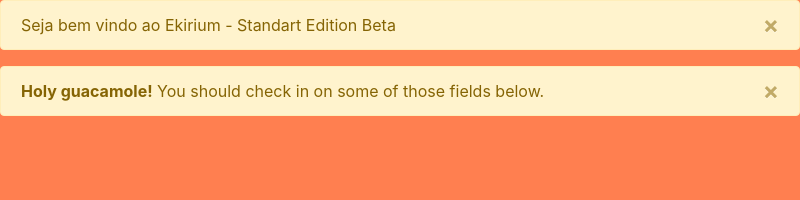
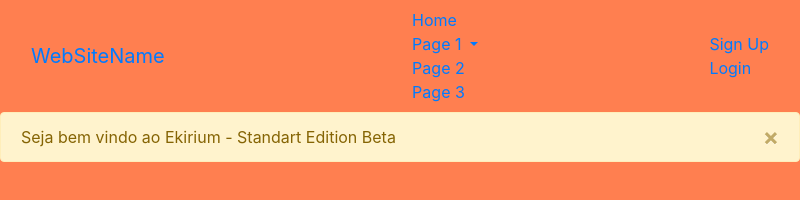
Before and after one commit to FelipeKatao/Ekirium, an Electron app: page index.html in a window 800 px wide. Drawn offline with nearby package versions, Linux system fonts and the light colour scheme.

Commit message:
Update Desing

```diff
--- a/index.html
+++ b/index.html
@@ -4,21 +4,41 @@
     <link rel="stylesheet" href="https://stackpath.bootstrapcdn.com/bootstrap/4.3.1/css/bootstrap.min.css" integrity="sha384-ggOyR0iXCbMQv3Xipma34MD+dH/1fQ784/j6cY/iJTQUOhcWr7x9JvoRxT2MZw1T" crossorigin="anonymous">
     <link rel="stylesheet" href="css\stylefile.css">
     <meta charset="UTF-8">
+    <script src="https://ajax.googleapis.com/ajax/libs/jquery/3.4.1/jquery.min.js"></script>
     <title>Ekirium</title>
   </head>
   <body>
+        <nav class="navbar navbar-inverse">
+                <div class="container-fluid">
+                  <div class="navbar-header">
+                    <a class="navbar-brand" href="#">WebSiteName</a>
+                  </div>
+                  <ul class="nav navbar-nav">
+                    <li class="active"><a href="#">Home</a></li>
+                    <li class="dropdown">
+                      <a class="dropdown-toggle" data-toggle="dropdown" href="#">Page 1
+                      <span class="caret"></span></a>
+                      <ul class="dropdown-menu">
+                        <li><a href="#">Page 1-1</a></li>
+                        <li><a href="#">Page 1-2</a></li>
+                        <li><a href="#">Page 1-3</a></li>
+                      </ul>
+                    </li>
+                    <li><a href="#">Page 2</a></li>
+                    <li><a href="#">Page 3</a></li>
+                  </ul>
+                  <ul class="nav navbar-nav navbar-right">
+                        <li><a href="#"><span class="glyphicon glyphicon-user"></span> Sign Up</a></li>
+                        <li><a href="#"><span class="glyphicon glyphicon-log-in"></span> Login</a></li>
+                      </ul>
+                </div>
+              </nav>
       <div id="alert-ft" class="alert alert-warning alert-dismissible fade show" role="alert">
           Seja bem vindo ao Ekirium - Standart Edition Beta
           <button type="button" class="close" data-dismiss="alert" aria-label="Close">
                 <span aria-hidden="true">&times;</span>
               </button>
       </div>
-      <div class="alert alert-warning alert-dismissible fade show" role="alert">
-            <strong>Holy guacamole!</strong> You should check in on some of those fields below.
-            <button type="button" class="close" data-dismiss="alert" aria-label="Close">
-              <span aria-hidden="true">&times;</span>
-            </button>
-          </div>
 
 <!--Scripts do bootstrap-->
 <script src="Js\bootstarpcode.js"></script>
```
